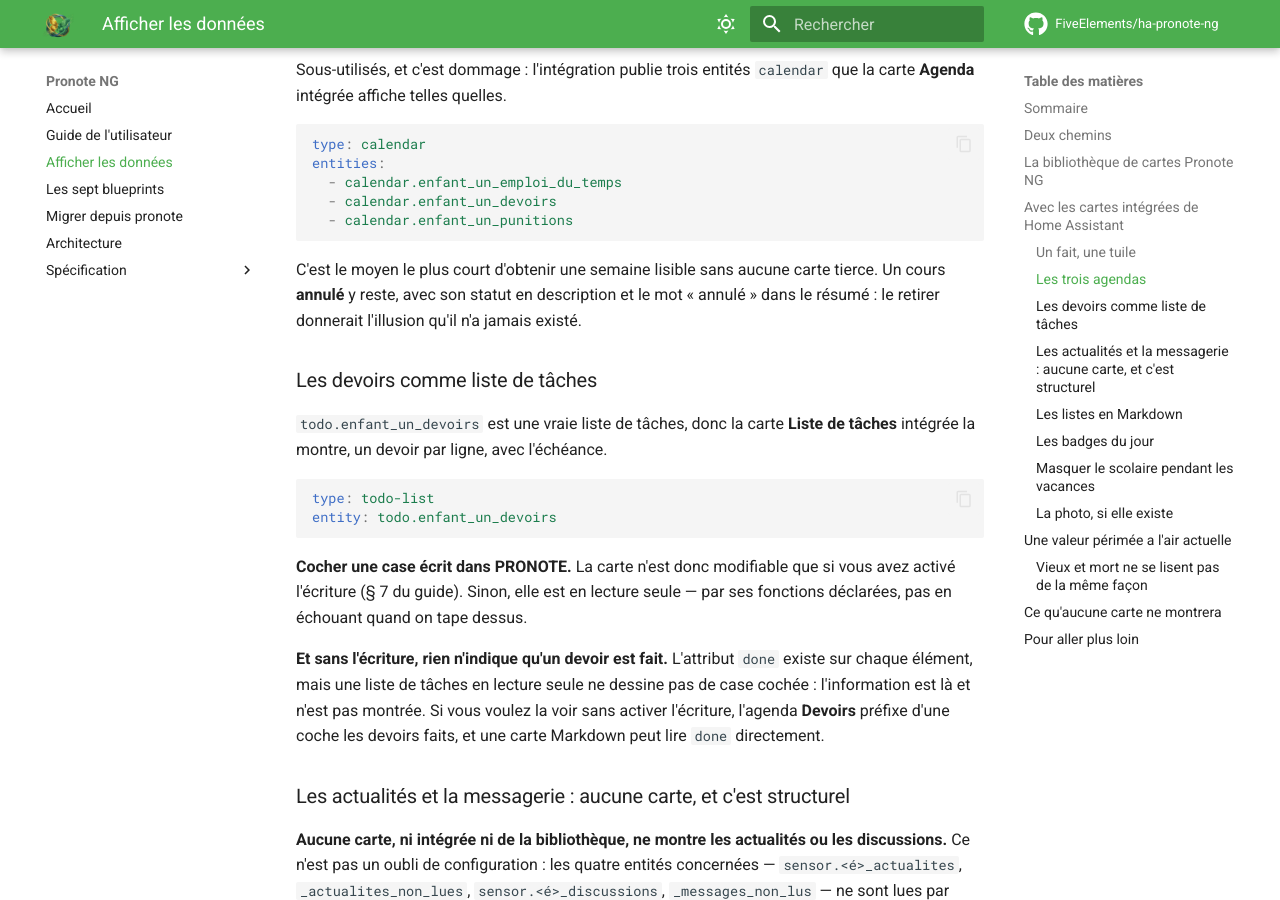
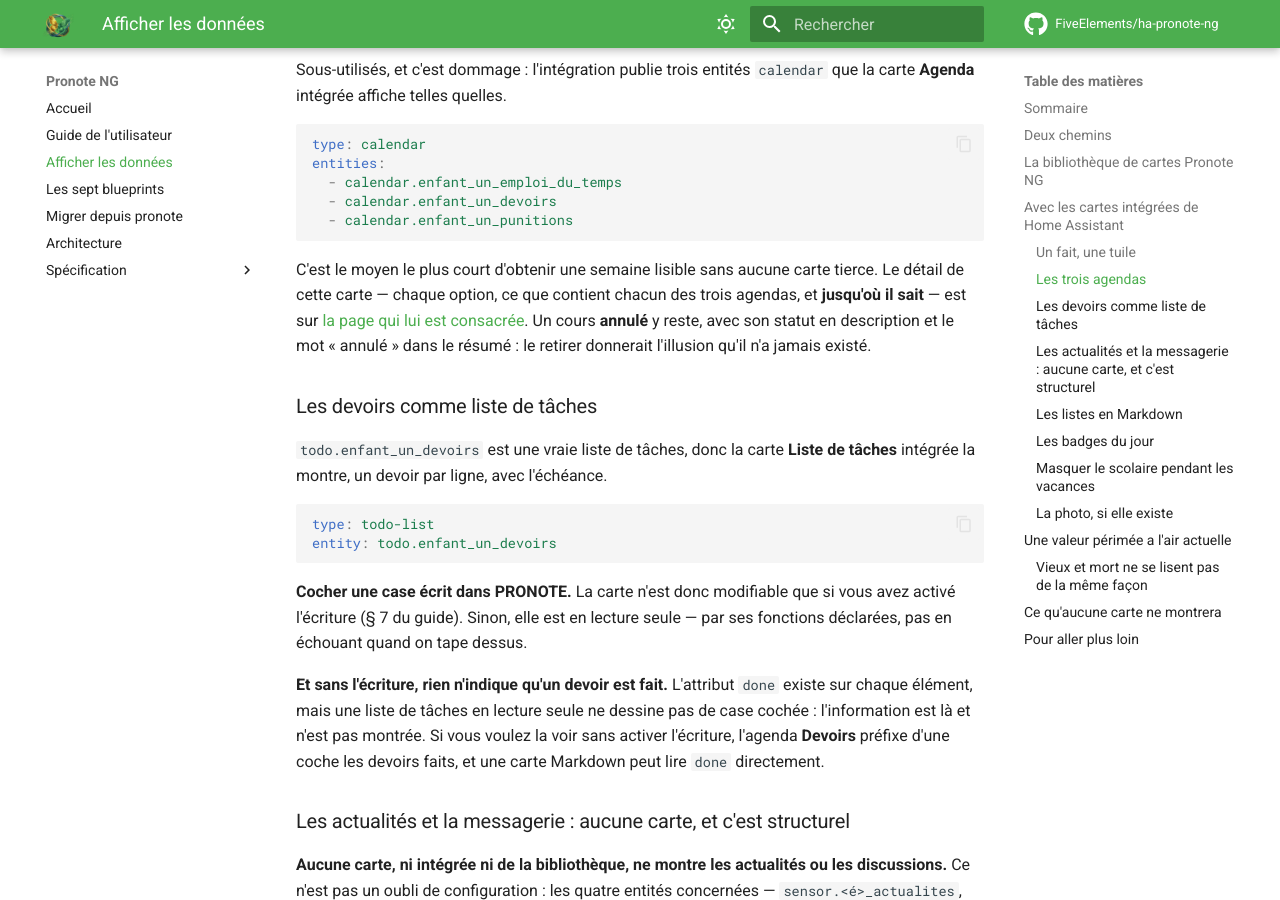
Before and after one commit to FiveElements/ha-pronote-ng, an MkDocs documentation site: the page built from docs/AFFICHER-LES-DONNEES.md, in a window 1280 px wide and 900 px high, scrolled down 2125 px. Built offline with MkDocs 1.6.1 and Material for MkDocs 9.7.7, drawn with Linux system fonts in a browser that asks for light colours; comment, search, counter and statistics services are not loaded.

Commit message:
docs: renvoyer vers la page dédiée à l'agenda natif
§ « Les trois agendas » disait l'essentiel en quinze lignes et s'arrêtait
là. Le dépôt des cartes porte maintenant une page entière sur cette carte
-- chaque option, le contenu des trois agendas, la fenêtre de ce qu'ils
savent, deux tableaux de bord complets.

Le renvoi plutôt que la reprise : cette section reste la carte des deux
chemins, l'autre page est l'approfondissement d'un seul. Un fait, un
endroit.

Co-Authored-By: Claude Opus 5 (1M context) <noreply@anthropic.com>

````diff
--- a/docs/AFFICHER-LES-DONNEES.md
+++ b/docs/AFFICHER-LES-DONNEES.md
@@ -97,7 +97,9 @@ entities:
 ```
 
 C'est le moyen le plus court d'obtenir une semaine lisible sans aucune carte
-tierce. Un cours **annulé** y reste, avec son statut en description et le mot
+tierce. Le détail de cette carte — chaque option, ce que contient chacun des
+trois agendas, et **jusqu'où il sait** — est sur
+[la page qui lui est consacrée](https://fiveelements.github.io/ha-pronote-ng-cards/ha-calendar/). Un cours **annulé** y reste, avec son statut en description et le mot
 « annulé » dans le résumé : le retirer donnerait l'illusion qu'il n'a jamais
 existé.
 
````
